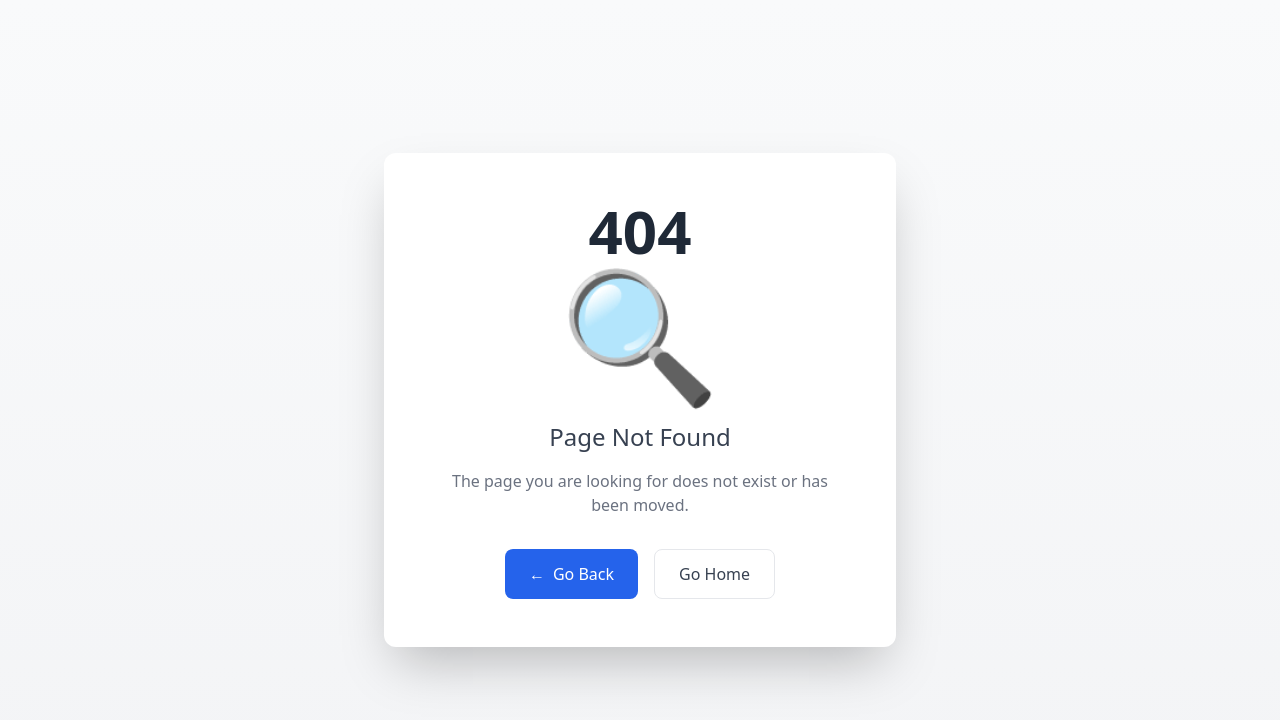
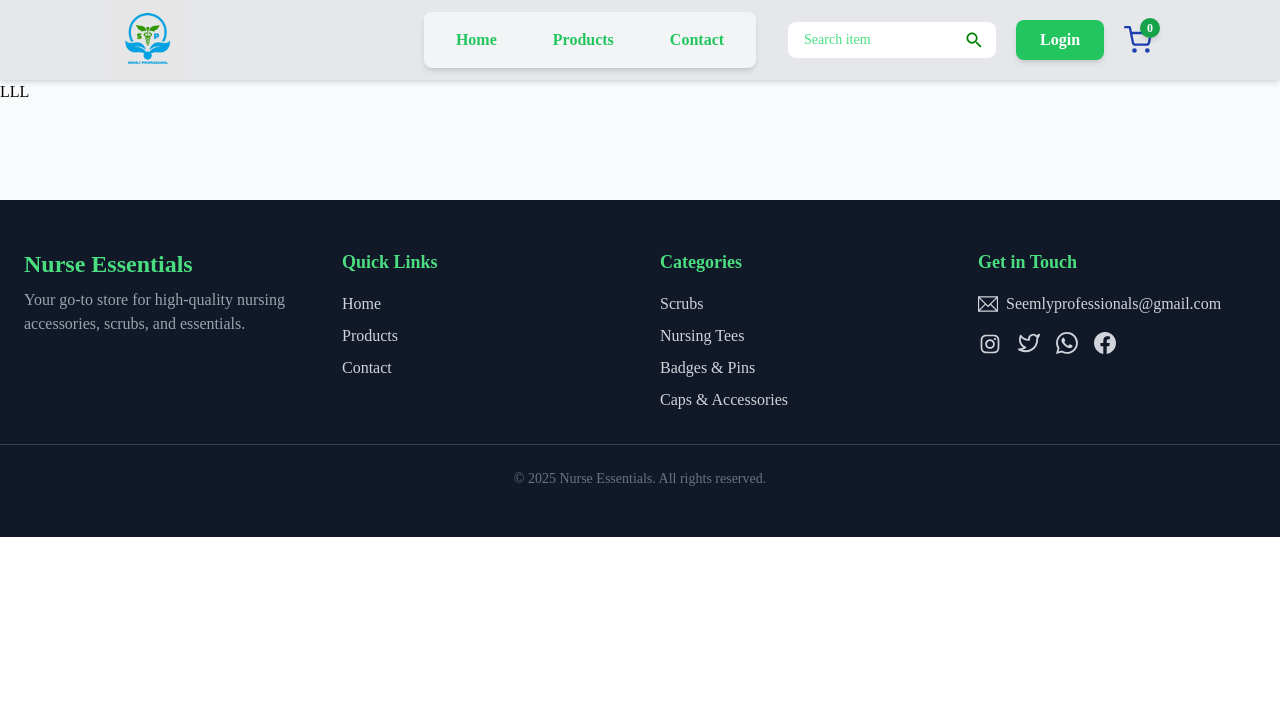
Before and after one commit to Gbolahan007/your-app-api, a React (Vite) app: page /product/1/1 in a window 1280 px wide. Before the commit this address had no page. Shown: the top 720 px of the page. Built offline with nearby package versions, Linux system fonts and the light colour scheme; a web font is replaced by a local one.

Commit message:
updated homepage

```diff
--- a/src/App.jsx
+++ b/src/App.jsx
@@ -8,6 +8,7 @@ import PageNotFound from "./PageNotFound";
 import { QueryClient, QueryClientProvider } from "@tanstack/react-query";
 import { ReactQueryDevtools } from "@tanstack/react-query-devtools";
 import ScrollToTop from "./ScrollTop";
+import ProductDetail from "./ProductDetail";
 
 const queryClient = new QueryClient({
   defaultOptions: {
@@ -31,6 +32,10 @@ function App() {
             <Route path="/contac" element={<Contact />} />
 
             <Route path="/products" element={<Products />} />
+            <Route
+              path="/product/:category/:slug"
+              element={<ProductDetail />}
+            />
           </Route>
           <Route path="*" element={<PageNotFound />} />
         </Routes>
--- a/src/HeaderSearch.jsx
+++ b/src/HeaderSearch.jsx
@@ -5,7 +5,7 @@ function HeaderSearch() {
     <form className="relative flex items-center">
       <input
         placeholder="Search item"
-        className="xs:w-32 xs:focus:w-40 w-24 rounded-lg bg-white px-4 py-2 text-sm text-green-600 transition-all duration-300 placeholder:text-green-400 focus:outline-none focus:ring focus:ring-green-500 focus:ring-opacity-50 sm:w-48 sm:focus:w-64 md:w-56 md:focus:w-72 lg:w-64 lg:focus:w-80 xl:w-72 xl:focus:w-96"
+        className="xs:w-32 xs:focus:w-40 w-24 rounded-lg bg-white px-4 py-2 text-sm text-green-600 transition-all duration-300 placeholder:text-green-400 focus:outline-none focus:ring focus:ring-green-500 focus:ring-opacity-50 sm:w-32 sm:focus:w-36 md:w-40 md:focus:w-44 lg:w-40 lg:focus:w-44 xl:w-52 xl:focus:w-56"
       />
       <div className="absolute right-3">
         <IoMdSearch color="green" size={20} />
--- /dev/null
+++ b/src/ProductDetail.jsx
@@ -0,0 +1,5 @@
+function ProductDetail() {
+  return <div>LLL</div>;
+}
+
+export default ProductDetail;
--- a/src/ProductItem.jsx
+++ b/src/ProductItem.jsx
@@ -1,5 +1,6 @@
 import { motion, useInView } from "framer-motion";
 import { useRef } from "react";
+import { useNavigate } from "react-router-dom";
 
 function formatCurrency(price) {
   return new Intl.NumberFormat("en-US", {
@@ -10,6 +11,7 @@ function formatCurrency(price) {
 
 // Individual product component with slide-in animation when in view
 function ProductItem({ product, index }) {
+  const navigate = useNavigate();
   const ref = useRef(null);
   const isInView = useInView(ref, { once: true, amount: 0.3 });
 
@@ -21,6 +23,7 @@ function ProductItem({ product, index }) {
   return (
     <motion.div
       ref={ref}
+      onClick={() => navigate(`/product/${product.category}/${product.slug}`)}
       className="rounded-lg border p-4 shadow-md"
       initial="hidden"
       animate={isInView ? "visible" : "hidden"}
```
